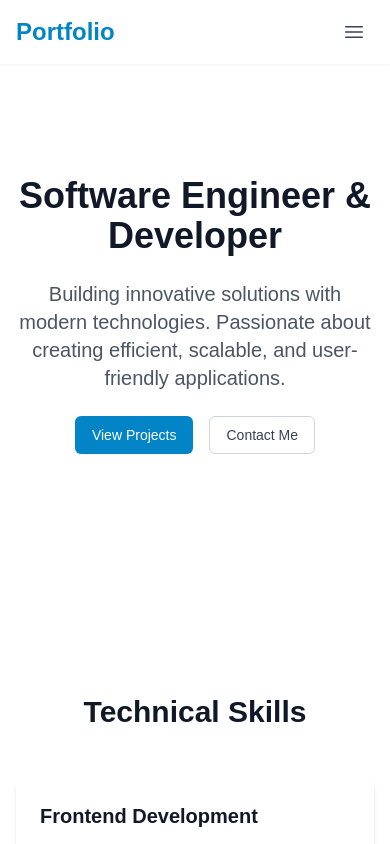
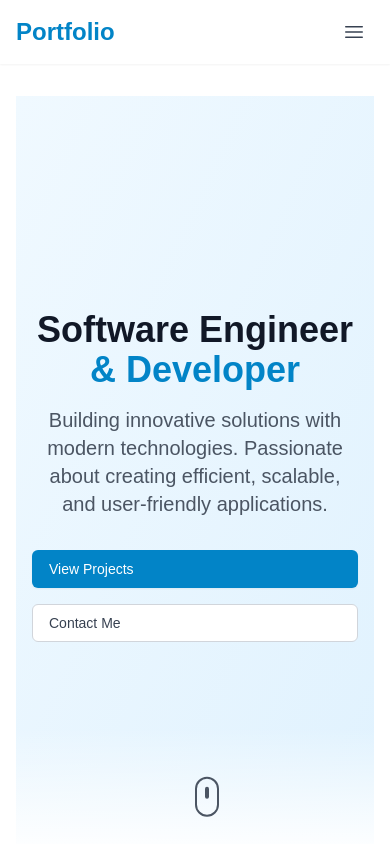
Before and after one commit to tophbuddy/portfolio-website, a React (Vite) app: page / in a window 390 px wide. Shown: the top 844 px of the page. Built offline with nearby package versions, Linux system fonts and the light colour scheme; a web font is replaced by a local one.

Commit message:
feat: Add Hero component with responsive header container

```diff
--- /dev/null
+++ b/src/components/Hero/Hero.tsx
@@ -0,0 +1,93 @@
+import React from 'react';
+import { motion } from 'framer-motion';
+
+interface HeroProps {
+  className?: string;
+}
+
+const Hero: React.FC<HeroProps> = ({ className = '' }) => {
+  return (
+    <header className={`relative min-h-[90vh] w-full ${className}`}>
+      <div className="absolute inset-0 bg-gradient-to-br from-primary-50 to-primary-100 dark:from-gray-900 dark:to-gray-800" />
+
+      <div className="relative container mx-auto px-4 sm:px-6 lg:px-8">
+        <div className="grid grid-cols-1 lg:grid-cols-2 gap-12 items-center min-h-[90vh]">
+          {/* Left Column - Text Content */}
+          <div className="space-y-8 text-center lg:text-left">
+            <motion.div
+              initial={{ opacity: 0, y: 20 }}
+              animate={{ opacity: 1, y: 0 }}
+              transition={{ duration: 0.5 }}
+              className="space-y-4"
+            >
+              <h1 className="text-4xl sm:text-5xl lg:text-6xl font-bold text-gray-900 dark:text-white">
+                Software Engineer
+                <span className="block text-primary-600 dark:text-primary-400">
+                  & Developer
+                </span>
+              </h1>
+              <p className="text-xl text-gray-600 dark:text-gray-300 max-w-2xl mx-auto lg:mx-0">
+                Building innovative solutions with modern technologies. Passionate about
+                creating efficient, scalable, and user-friendly applications.
+              </p>
+            </motion.div>
+
+            {/* CTA Buttons Container */}
+            <motion.div
+              initial={{ opacity: 0, y: 20 }}
+              animate={{ opacity: 1, y: 0 }}
+              transition={{ duration: 0.5, delay: 0.2 }}
+              className="flex flex-col sm:flex-row gap-4 justify-center lg:justify-start"
+            >
+              <button className="btn">
+                View Projects
+              </button>
+              <button className="btn-outline">
+                Contact Me
+              </button>
+            </motion.div>
+          </div>
+
+          {/* Right Column - Image/Visual Content */}
+          <motion.div
+            initial={{ opacity: 0, scale: 0.95 }}
+            animate={{ opacity: 1, scale: 1 }}
+            transition={{ duration: 0.5, delay: 0.1 }}
+            className="hidden lg:flex items-center justify-center"
+          >
+            {/* Placeholder for profile image or visual element */}
+            <div className="relative w-full max-w-lg aspect-square rounded-full bg-gradient-to-br from-primary-500 to-primary-600 opacity-90 dark:opacity-80">
+              {/* Add profile image here later */}
+            </div>
+          </motion.div>
+        </div>
+      </div>
+
+      {/* Decorative Elements */}
+      <div className="absolute bottom-0 left-0 right-0 h-32 bg-gradient-to-t from-white dark:from-gray-900 to-transparent" />
+
+      {/* Scroll Indicator */}
+      <motion.div
+        initial={{ opacity: 0, y: -10 }}
+        animate={{ opacity: 1, y: 0 }}
+        transition={{
+          duration: 0.5,
+          delay: 0.5,
+          y: {
+            duration: 1.5,
+            repeat: Infinity,
+            repeatType: "reverse",
+            ease: "easeInOut"
+          }
+        }}
+        className="absolute bottom-8 left-1/2 transform -translate-x-1/2"
+      >
+        <div className="w-6 h-10 border-2 border-gray-600 dark:border-gray-400 rounded-full flex justify-center">
+          <div className="w-1 h-3 bg-gray-600 dark:bg-gray-400 rounded-full mt-2" />
+        </div>
+      </motion.div>
+    </header>
+  );
+};
+
+export default Hero;
--- /dev/null
+++ b/src/components/Hero/index.ts
@@ -0,0 +1 @@
+export { default } from './Hero';
--- a/src/pages/Home.tsx
+++ b/src/pages/Home.tsx
@@ -1,34 +1,12 @@
 import { motion } from 'framer-motion';
 import { Link } from 'react-router-dom';
+import Hero from '../components/Hero';
 
 const Home = () => {
   return (
     <div className="space-y-20">
       {/* Hero Section */}
-      <section className="text-center py-20">
-        <motion.div
-          initial={{ opacity: 0, y: 20 }}
-          animate={{ opacity: 1, y: 0 }}
-          transition={{ duration: 0.5 }}
-          className="space-y-6"
-        >
-          <h1 className="text-4xl sm:text-5xl md:text-6xl font-bold text-gray-900 dark:text-white">
-            Software Engineer & Developer
-          </h1>
-          <p className="text-xl text-gray-600 dark:text-gray-300 max-w-2xl mx-auto">
-            Building innovative solutions with modern technologies. Passionate about creating
-            efficient, scalable, and user-friendly applications.
-          </p>
-          <div className="flex justify-center space-x-4">
-            <Link to="/projects" className="btn">
-              View Projects
-            </Link>
-            <Link to="/contact" className="btn-outline">
-              Contact Me
-            </Link>
-          </div>
-        </motion.div>
-      </section>
+      <Hero />
 
       {/* Skills Section */}
       <section className="py-20">
```
